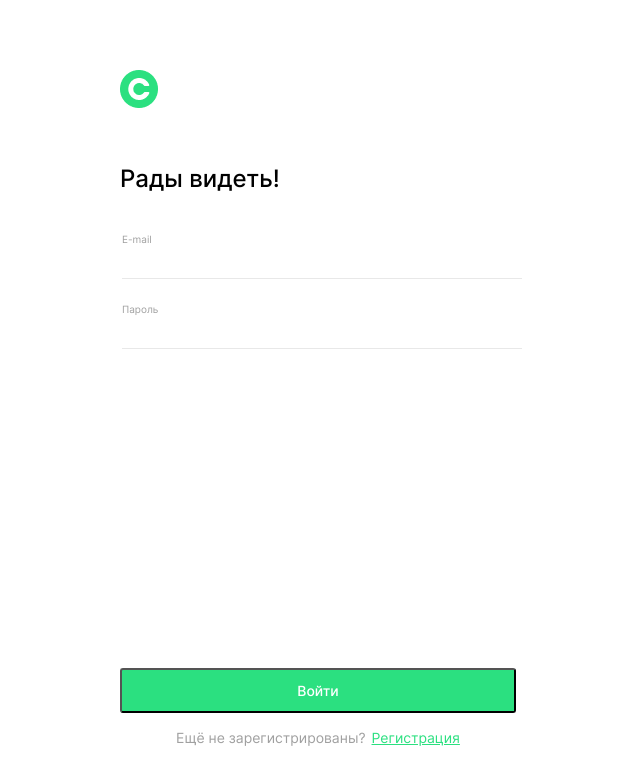
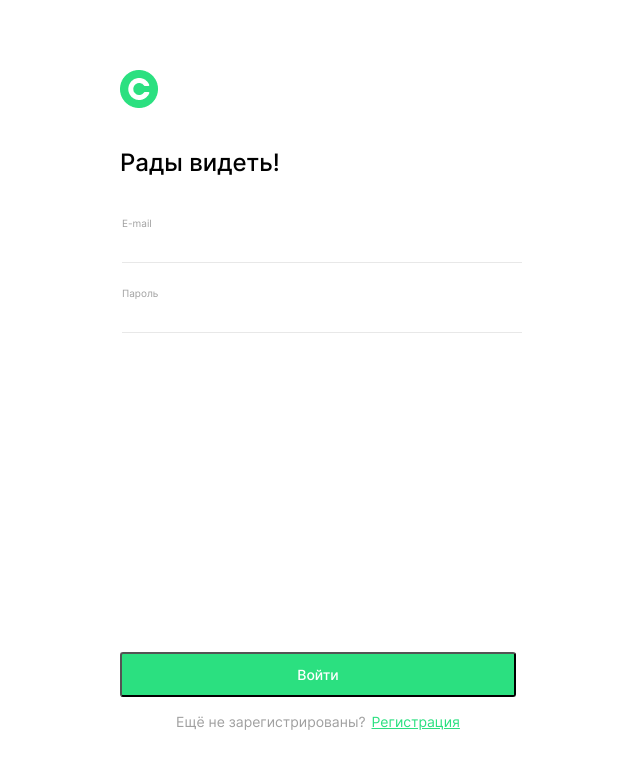
Before and after one commit to gremwiz1/movies-explorer-frontend, a React (Create React App) app: page /signin in a window 1280 px wide. Shown: the top 784 px of the page, without its empty margins (322-962 px from the left). Built offline with nearby package versions, Linux system fonts and the light colour scheme.

Commit message:
Fix margin in Login component

```diff
--- a/src/components/Login/Login.css
+++ b/src/components/Login/Login.css
@@ -5,7 +5,7 @@
   flex-direction: column;
   height: 100%;
   width: 396px;
-  margin: auto;
+  margin: 0 auto;
 }
 .login__logo {
   background-image: url("../../images/logo.png");
@@ -13,6 +13,7 @@
   height: 38px;
   background-position: left;
   background-repeat: no-repeat;
+  margin: 0;
   margin-top: 70px;
   margin-bottom: 40px;
   text-decoration: none;
@@ -31,6 +32,7 @@
   text-align: left;
   width: 396px;
   color: #000000;
+  margin: 0;
   margin-bottom: 40px;
 }
 .login__form {
```
